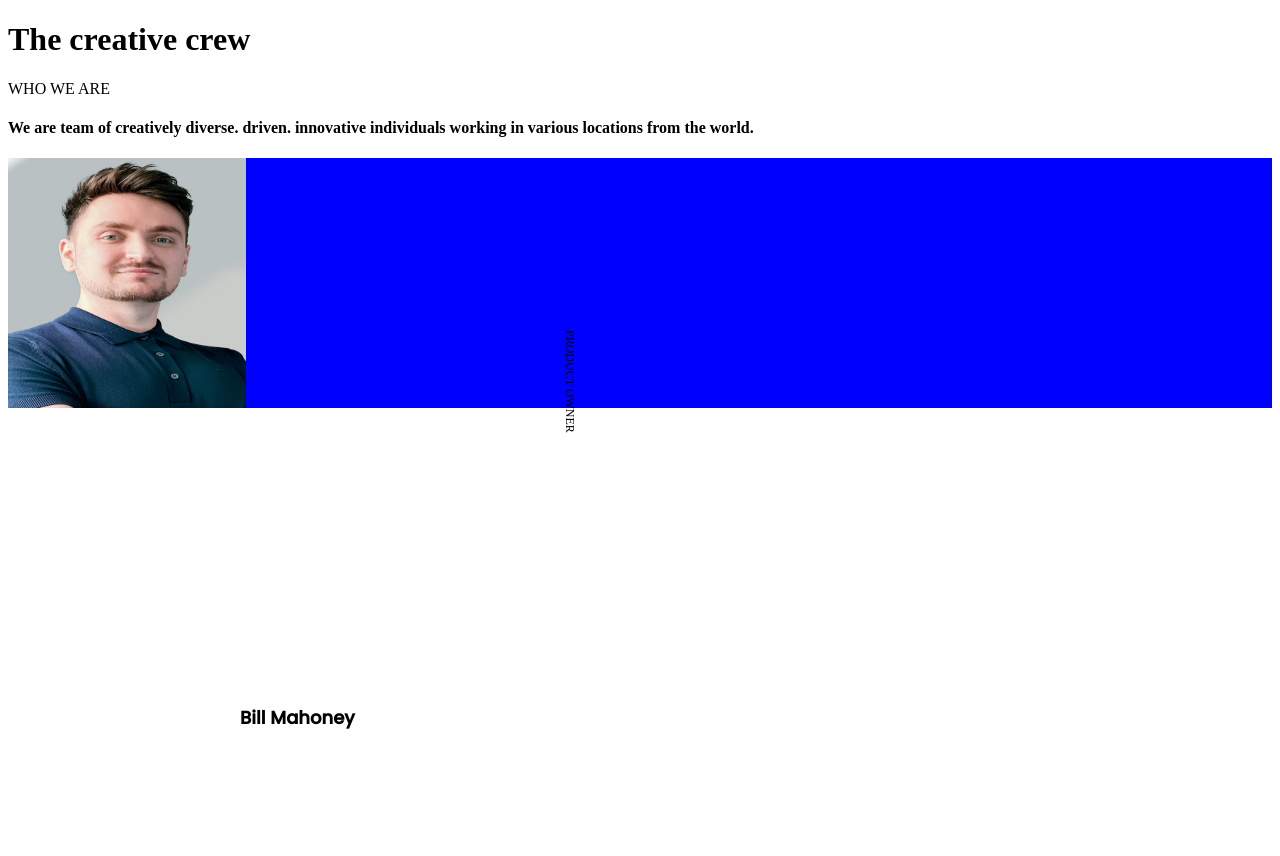
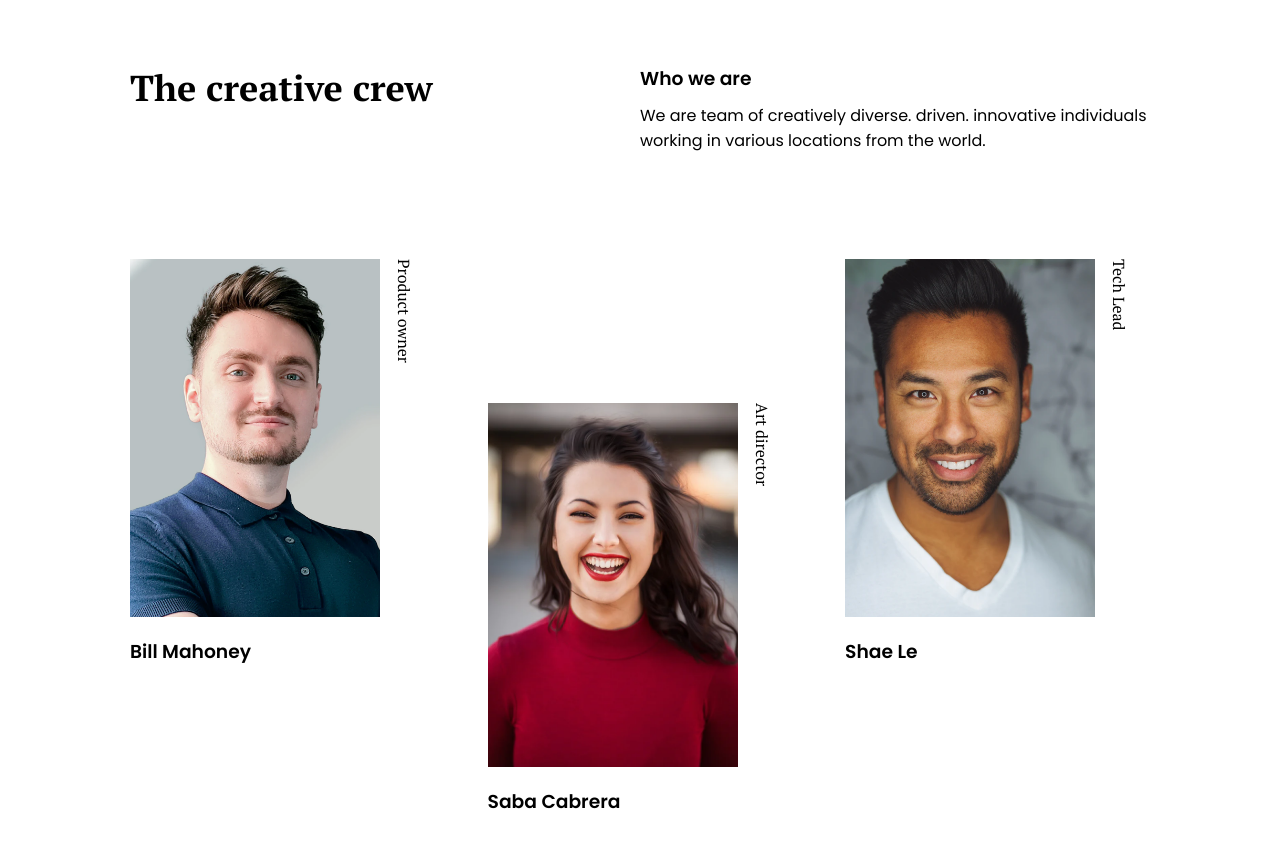
Before and after one commit to ArleysGatica/Team, a plain HTML site: page index.html in a window 1280 px wide. Shown: the top 856 px of the page. Before the commit the page ends 800 px from the top, so only its background shows below. Drawn offline with Linux system fonts and the light colour scheme.

Commit message:
termianando page team

```diff
--- a/index.html
+++ b/index.html
@@ -2,38 +2,131 @@
 <html lang="en">
 
 <head>
-  <meta charset="utf-8" />
-  <meta name="viewport" content="width=device-width, initial-scale=1,
-  maximum-scale=5" />
-
-  <link rel="icon" href="devchallenges.png" />
-
-  <link href="https://fonts.googleapis.com/css2?family=Poppins:wght@400;500&display=swap" rel="stylesheet" />
-
-  <link rel="stylesheet" href="style.css">
-  <title>My team page</title>
-
+  <meta charset="UTF-8" />
+  <meta http-equiv="X-UA-Compatible" content="IE=edge" />
+  <meta name="viewport" content="width=device-width, initial-scale=1.0" />
+  <link rel="stylesheet" href="style.css" />
+  <title>My team Page</title>
 </head>
 
 <body>
-  <div class="content">
-    <h1 class="container-title">The creative crew</h1>
-    <p class="container-rigth">WHO WE ARE</p>
-    <h4 class="container-rigth-sub">We are team of creatively diverse. driven. innovative individuals working in various
-      locations from the world.</h4>
-  </div>
-  <div class="container-team-1">
-    <div class="content-1">
-      <p class="title-rigth">Product owner</p>
+
+  <header>
+    <div class="container">
+      <div class="flex">
+        <div class="header-content">
+          <div class="Headtitle">
+            <h1>The creative crew</h1>
+          </div>
+          <div class="caption">
+            <h3>Who we are</h3>
+            <p>
+              We are team of creatively diverse. driven. innovative
+              individuals working in various locations from the world.
+            </p>
+          </div>
+        </div>
+      </div>
     </div>
-    <div class="container-blue-img">
-      <img src="./images/photo1.png" alt="team1" />
+  </header>
+
+  <section>
+    <div class="container">
+      <div class="flex">
+        <div class="section-content">
+          <div class="pembungkus">
+            <div class="pembungkus2">
+              <div class="tpan">
+                <img src="./images/photo1.png" alt="photo1" />
+                <div class="title">
+                  <p>Product owner</p>
+                </div>
+              </div>
+              <div class="name">
+                <h3>Bill Mahoney</h3>
+              </div>
+            </div>
+          </div>
+          <div class="pembungkus p">
+            <div class="pembungkus2 dkstp-m mb-m">
+              <div class="tpan">
+                <img src="./images/photo2.png" alt="photo2" />
+                <div class="title">
+                  <p>Art director</p>
+                </div>
+              </div>
+              <div class="name">
+                <h3>Saba Cabrera</h3>
+              </div>
+            </div>
+          </div>
+          <div class="pembungkus">
+            <div class="pembungkus2">
+              <div class="tpan">
+                <img src="./images/photo3.png" alt="photo3" />
+                <div class="title">
+                  <p>Tech Lead</p>
+                </div>
+              </div>
+              <div class="name">
+                <h3>Shae Le</h3>
+              </div>
+            </div>
+          </div>
+          <div class="pembungkus">
+            <div class="pembungkus2 mb-m">
+              <div class="tpan">
+                <img src="./images/photo4.png" alt="photo4" />
+                <div class="title">
+                  <p>UX Designer</p>
+                </div>
+              </div>
+              <div class="name">
+                <h3>Skylah Lu</h3>
+              </div>
+            </div>
+          </div>
+          <div class="pembungkus">
+            <div class="pembungkus2 dkstp-m">
+              <div class="tpan">
+                <img src="./images/photo5.png" alt="photo5" />
+                <div class="title">
+                  <p>Developer</p>
+                </div>
+              </div>
+              <div class="name">
+                <h3>Griff Richards</h3>
+              </div>
+            </div>
+          </div>
+          <div class="pembungkus">
+            <div class="pembungkus2 mb-m">
+              <div class="tpan">
+                <img src="./images/photo6.png" alt="photo6" />
+                <div class="title">
+                  <p>DEverloper</p>
+                </div>
+              </div>
+              <div class="name">
+                <h3>Stan John</h3>
+              </div>
+            </div>
+          </div>
+        </div>
+      </div>
     </div>
-    <h3 class="titile-down">Bill Mahoney</h3>
-  </div>
+  </section>
 
+  <footer>
+    <div class="container">
+      <div class="footer-content">
+        created by
+        <a href="https://github.com/ArleysGatica/Team">ArleysGatica</a> -
+        devChallenges.io
+      </div>
+    </div>
+  </footer>
 
-  </div>
 </body>
 
 </html>
--- a/style.css
+++ b/style.css
@@ -1,51 +1,134 @@
-    .container-team-1{
-      background: blue;
+@import url('https://fonts.googleapis.com/css2?family=Montserrat:wght@400;700&family=PT+Serif:wght@400;700&family=Poppins:wght@400;600&display=swap');
+*{
+    box-sizing: border-box;
+    margin: 0;
+    padding: 0;
+}
+body{
+    margin-top: 5%;
+}
+.container{
+    margin: auto;
+    max-width: 1020px;
+
+}
+.flex{
+    display: flex;
 }
 
-    .content-1 {
-    position: absolute;
-    width: 10%;
-
-    left: 504px;
-    top: 330px;
-    font-family: PT Serif;
-    font-style: normal;
-    font-weight: normal;
-    font-size: 12px;
-    line-height: 100px;
-    text-transform: uppercase;
-    color: #000000;
-    writing-mode: vertical-rl;
+ .flex .header-content{
+    display: flex;
+    justify-content: space-between;
+    flex-wrap: wrap;
+    margin-bottom: 100px;
 }
 
-    .container-blue-img {
-
-    width: 238px;
-    height: 250px;
-    left: 478px;
-    top: 244.5px;
-    background: url(image.png);
+ .header-content .Headtitle{
+    font-family: PT serif, serif  ;
+    margin-bottom: 30px;
+    font-size: large;
+    margin-right: 50px;
+}
+ .caption{
+    font-family: poppins, sans-serif;
+    width: 50%;
+}
+ .caption h3{
+    font-weight: 600;
+    margin-bottom: 10px;
 }
 
-     .container-blue-img img {
-        width: 100%;
-        height: 100%;
+
+.section-content{
+    display: flex;
+    flex-wrap: wrap;
+    justify-content: space-between;
+    align-items: baseline;
+    margin-bottom: 100px;
+}
+.section-content .pembungkus{
+    height: 600px;
+    margin-right: 20px;
+    display: flex;
+    flex-direction: column;
 
 }
+ .section-content .tpan{
+    display: flex;
+    margin-bottom: 20px;
+}
+.section-content .title{
+    width: 35px;
+}
+.section-content .title p{
+    transform: rotate(90deg);
+    position: relative;
+    left: 35px;
+    transform-origin:left top;
+    display: inline-block;
+    width: 350%;
+    font-family: PT serif, serif;
 
-   .titile-down{
-      position: absolute;
-width: 117px;
-height: 27px;
-left: 240px;
-top: 686px;
+}
+.section-content img{
+    width: 250px;
+}
+.section-content .name h3{
+    font-family: poppins, sans-serif;
+}
 
-font-family: Poppins;
-font-style: normal;
-font-weight: 600;
-font-size: 18px;
-line-height: 27px;
-/* identical to box height */
+ .section-content .dkstp-m{
+    transform: translateY(150px);
+}
 
-color: #000000;
+ .container{
+    margin-bottom: 0;
 }
+ .footer-content{
+    padding: 20px;
+    color: #a9a9;
+    font-family: montserrat, sans-serif;
+    text-align: center;
+}
+ .footer-content a{
+    text-decoration: none;
+    color: #a9a9;
+    font-weight: 700;
+}
+
+@media(max-width:1263px) {
+    .container{
+        margin: 5% 10%;
+    }
+}
+@media(max-width:1143px){
+    section .section-content .dkstp-m{
+        transform: translateY(0);
+    }
+    section .section-content .mb-m{
+        transform: translateY(150px);
+    }
+}
+@media(max-width:1000px) {
+    header .caption{
+        font-family: poppins, sans-serif;
+        width: 100%;
+    }
+
+}
+@media(max-width:762px){
+    section .section-content img{
+        width: 150px;
+    }
+    section .section-content .pembungkus{
+        height: 420px;
+    }
+}
+
+@media(max-width:512px){
+    .container{
+        margin-left: 20px;
+        margin-right: 10px;
+        align-items: center;
+    }
+}
```
Also changed, not shown: 1 other file. Lines whose indentation alone changed are shown as unchanged.
